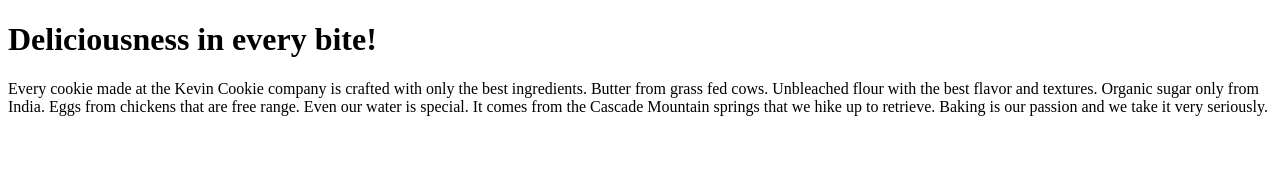
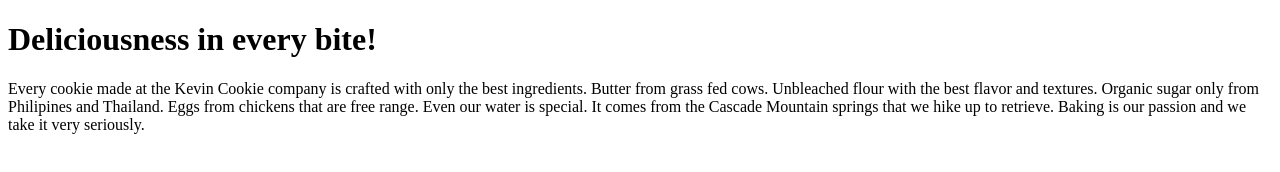
Before and after one commit to kaixueen/TestingAgain, a plain HTML site: page index.htm in a window 1280 px wide. Drawn offline with Linux system fonts and the light colour scheme.

Commit message:
Update index.htm

```diff
--- a/index.htm
+++ b/index.htm
@@ -4,7 +4,7 @@
 
 <h1>Deliciousness in every bite!</h1>
 
-<p>Every cookie made at the Kevin Cookie company is crafted with only the best ingredients. Butter from grass fed cows. Unbleached flour with the best flavor and textures. Organic sugar only from India. Eggs from chickens that are free range. Even our water is special. It comes from the Cascade Mountain springs that we hike up to retrieve. Baking is our passion and we take it very seriously.</p>
+<p>Every cookie made at the Kevin Cookie company is crafted with only the best ingredients. Butter from grass fed cows. Unbleached flour with the best flavor and textures. Organic sugar only from Philipines and Thailand. Eggs from chickens that are free range. Even our water is special. It comes from the Cascade Mountain springs that we hike up to retrieve. Baking is our passion and we take it very seriously.</p>
 
 
 </body>
```
